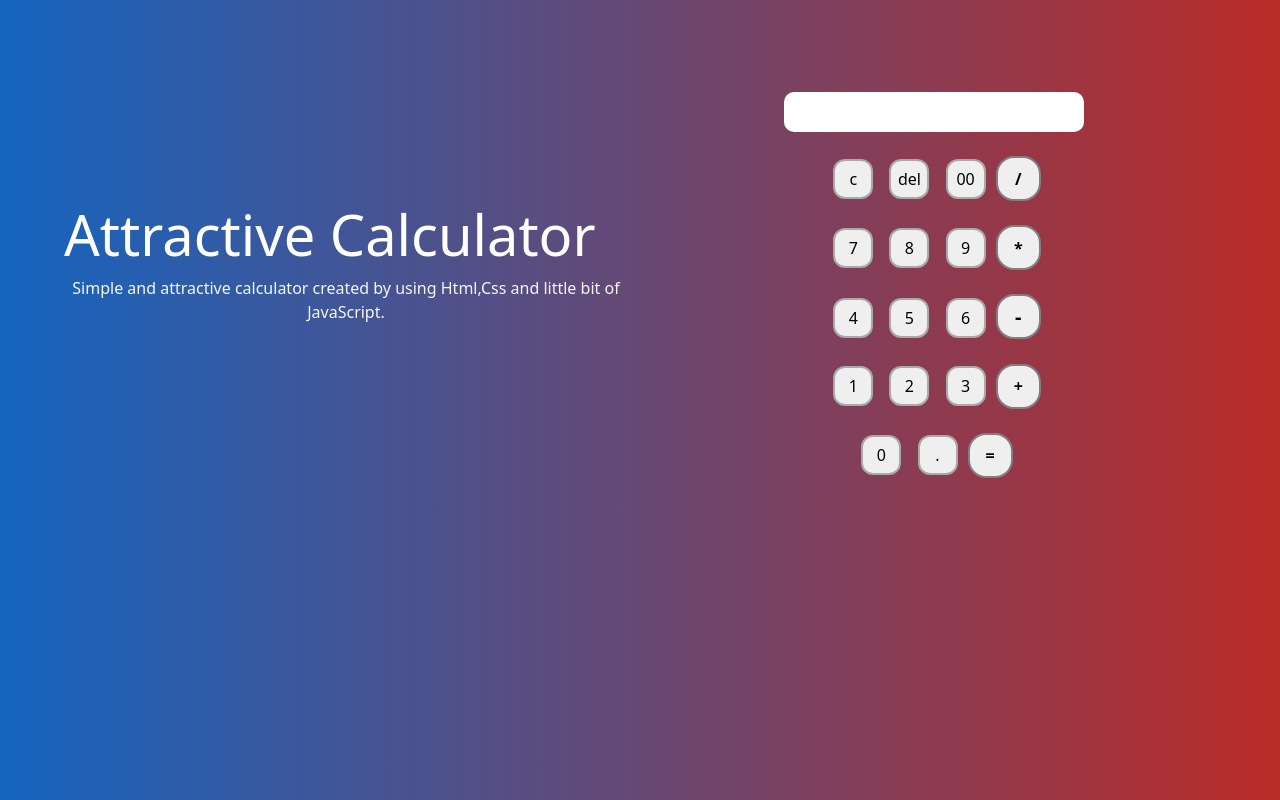
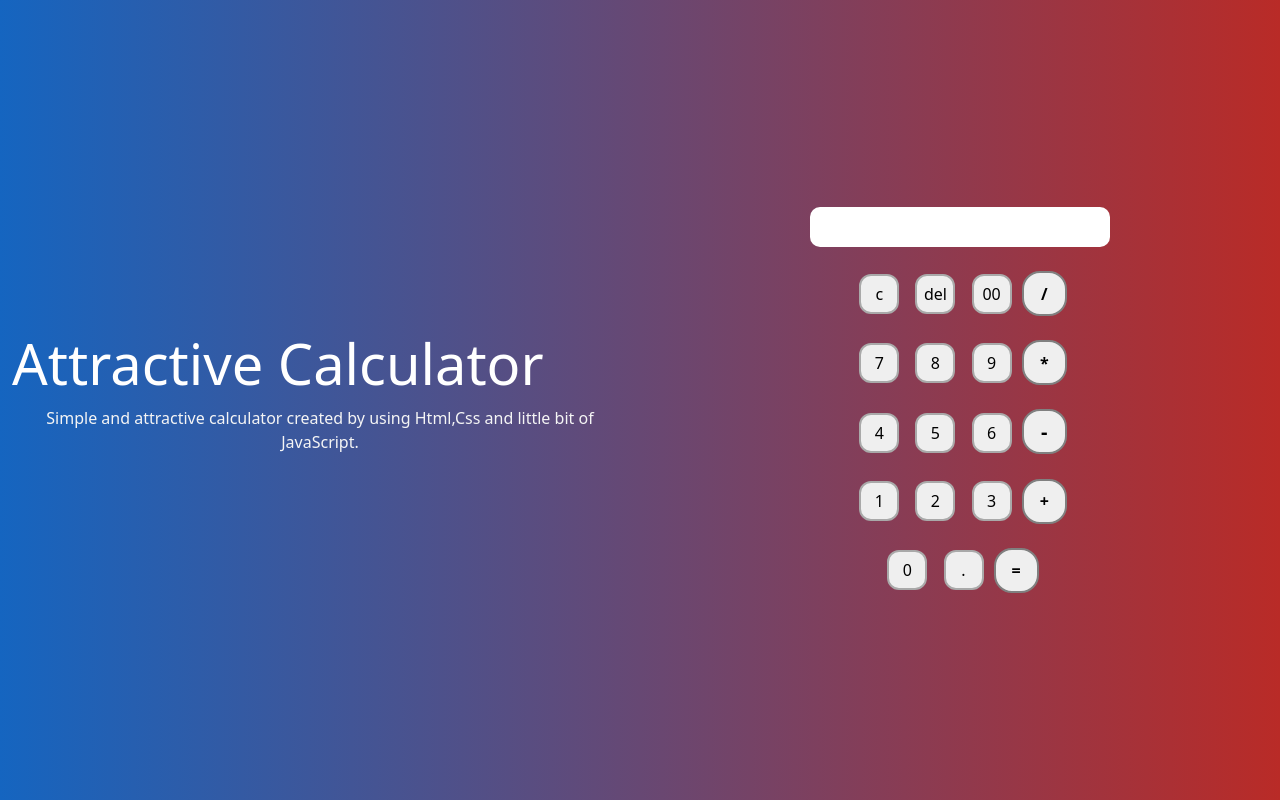
Before and after one commit to parveshahamed00/Calculator, a plain HTML site: page index.html in a window 1280 px wide. Drawn offline with nearby package versions, Linux system fonts and the light colour scheme.

Commit message:
Add files via upload

```diff
--- a/styles.css
+++ b/styles.css
@@ -10,7 +10,9 @@ body{
     background: #b92b27;  /* fallback for old browsers */
     background: -webkit-linear-gradient(to right, #1565C0, #b92b27);  /* Chrome 10-25, Safari 5.1-6 */
     background: linear-gradient(to right, #1565C0, #b92b27); /* W3C, IE 10+/ Edge, Firefox 16+, Chrome 26+, Opera 12+, Safari 7+ */
-
+    display: flex;
+    align-items: center;
+    justify-content: center;
 
 }
 
@@ -60,11 +62,11 @@ p{
 
 }
 .container-fluid{
-    padding: 5% 5%;
+    /* padding: 5% 5%; */
     text-align: center;
 }
 form{
-  padding-top: 5%;
+  /* padding-top: 5%; */
 }
 .text{
     display: flex;
```
